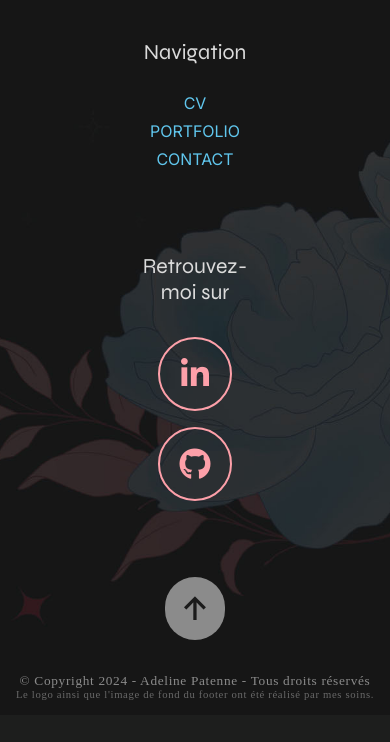
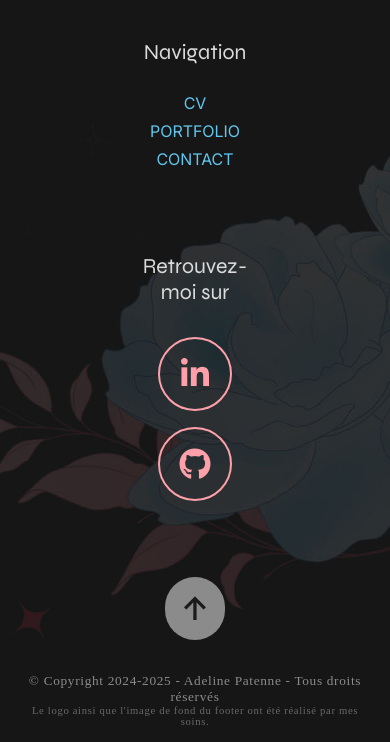
Before and after one commit to AdelinePat/portfolio, a PHP site: page / in a window 390 px wide. Shown: the part 2894-3636 px from the top of the page. Before the commit the page ends 3594 px from the top, so only its background shows below. Run offline with PHP 8.4, Linux system fonts and the light colour scheme; some web fonts are replaced.

Commit message:
fixing header style and footer

```diff
--- a/footer.php
+++ b/footer.php
@@ -24,7 +24,7 @@
             </article>
         </section>
         <div id="credits">
-            <p>© Copyright 2024 - Adeline Patenne - Tous droits réservés</p>
+            <p>© Copyright 2024-<?php echo date('Y') ?> - Adeline Patenne - Tous droits réservés</p>
             <p class="infocredit">Le logo ainsi que l'image de fond du footer ont été réalisé par mes soins.</p>
         </div>
 
--- a/style.css
+++ b/style.css
@@ -780,9 +780,9 @@ body {
 
         #credits {
             text-align: center;
-            width: calc(100% -30px);
+            width: calc(100% -50px);
             font-size: 10pt;
-            padding: 5px 15px 15px 15px;
+            padding: 5px 25px 15px 25px;
             color: rgba(255,255,255,0.5);
             font-family: "inter-italic";
             letter-spacing: 0.5pt;
@@ -1100,7 +1100,7 @@ body {
                 align-items: center;
                 background: var(--color1);
 
-                img {
+                #logo_link {
                     display: none;
                 }
 
```
